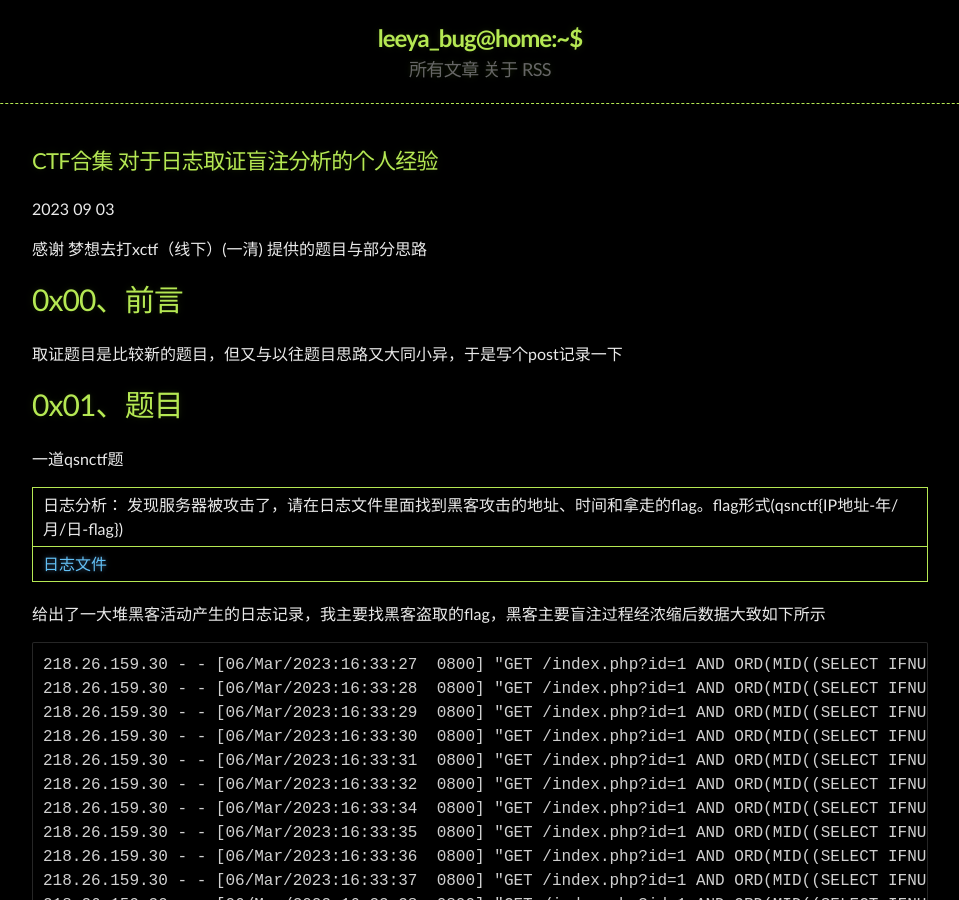
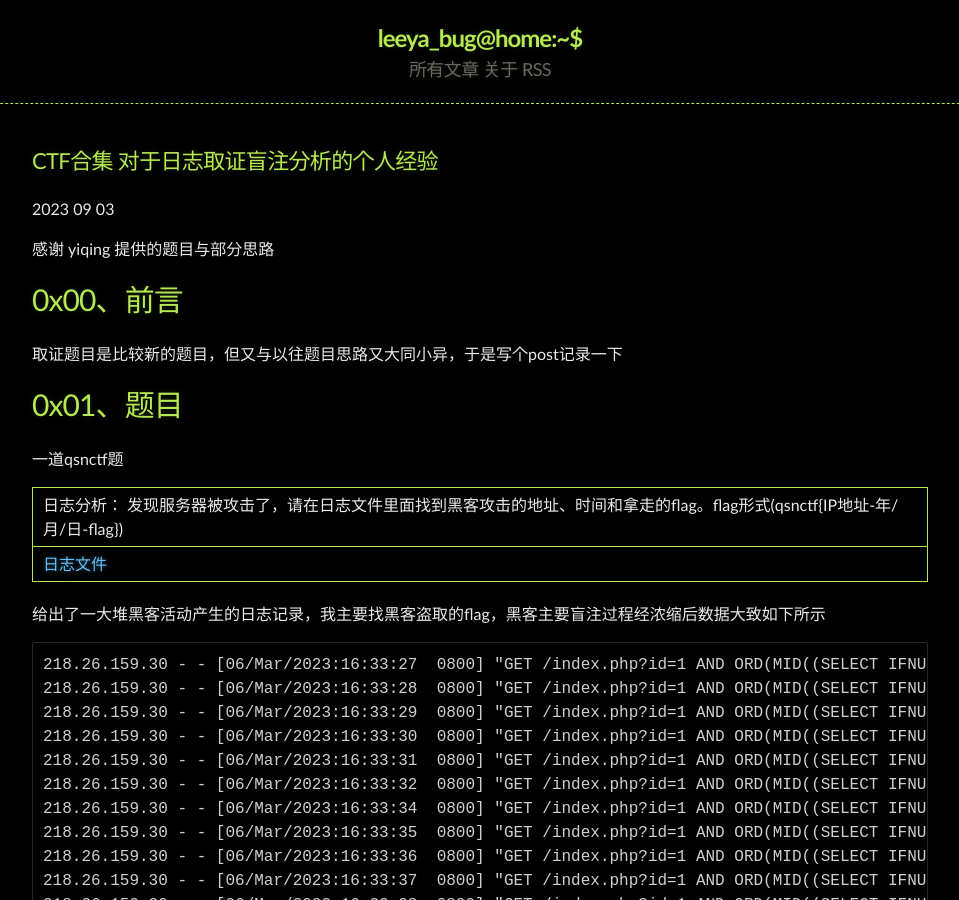
Before and after one commit to Leeyangee/leeyangee.github.io, a Jekyll site: the page built from _posts/2023-09-03-CTF合集 对于日志取证盲注分析的个人经验.md, in a window 1280 px wide and 900 px high. Shown: the whole window, without its empty margins (160-1119 px from the left). Built offline with Jekyll 4.4.1, drawn with Linux system fonts in a browser that asks for light colours.

Commit message:
Update 2023-09-03-CTF合集 对于日志取证盲注分析的个人经验.md

```diff
--- a/_posts/2023-09-03-CTF合集 对于日志取证盲注分析的个人经验.md
+++ b/_posts/2023-09-03-CTF合集 对于日志取证盲注分析的个人经验.md
@@ -3,7 +3,7 @@ title: CTF合集 对于日志取证盲注分析的个人经验
 published: true
 ---
 
-感谢 梦想去打xctf（线下）(一清) 提供的题目与部分思路
+感谢 yiqing 提供的题目与部分思路
 
 # [](#header-1)0x00、前言
 
```
